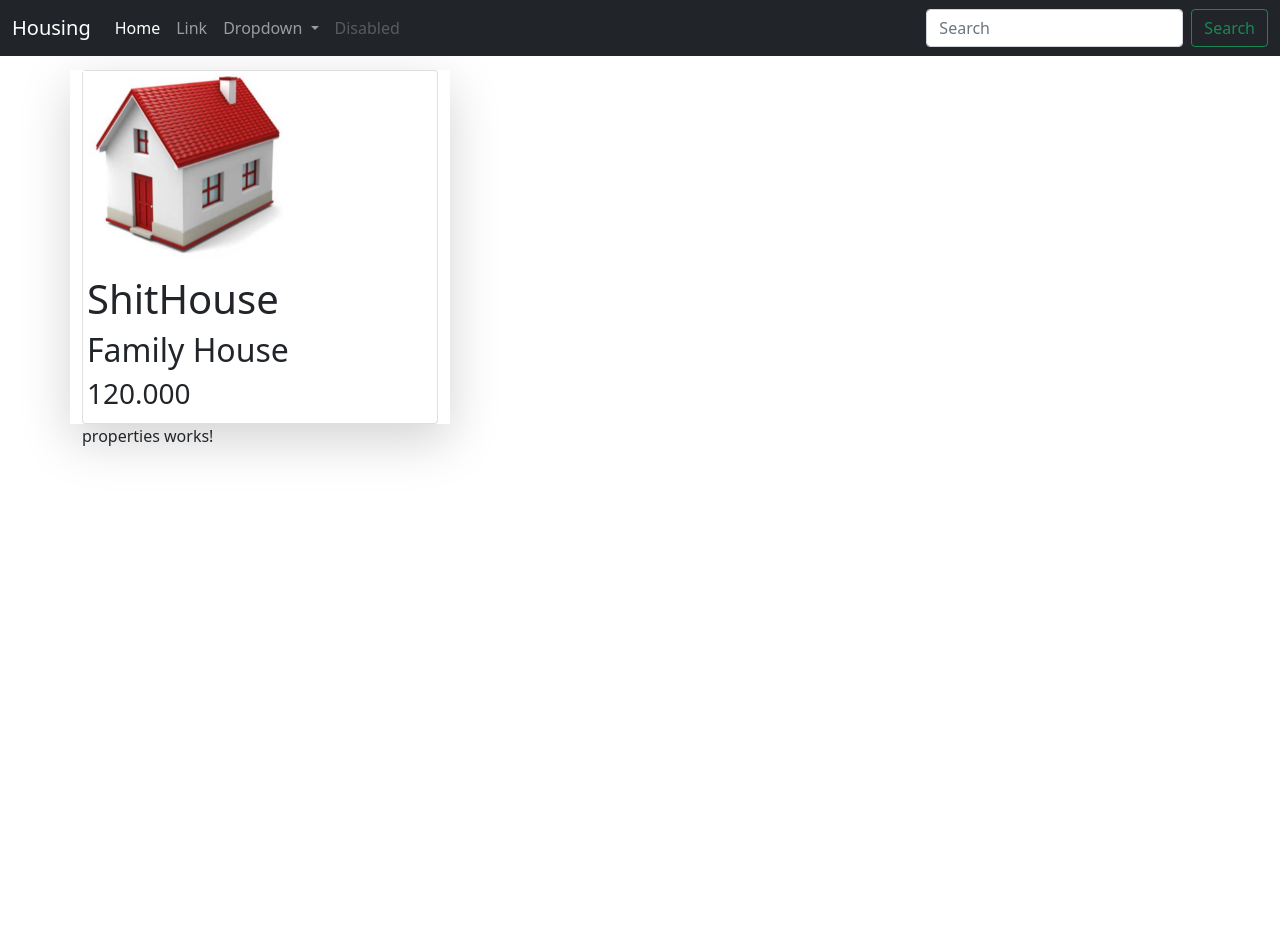
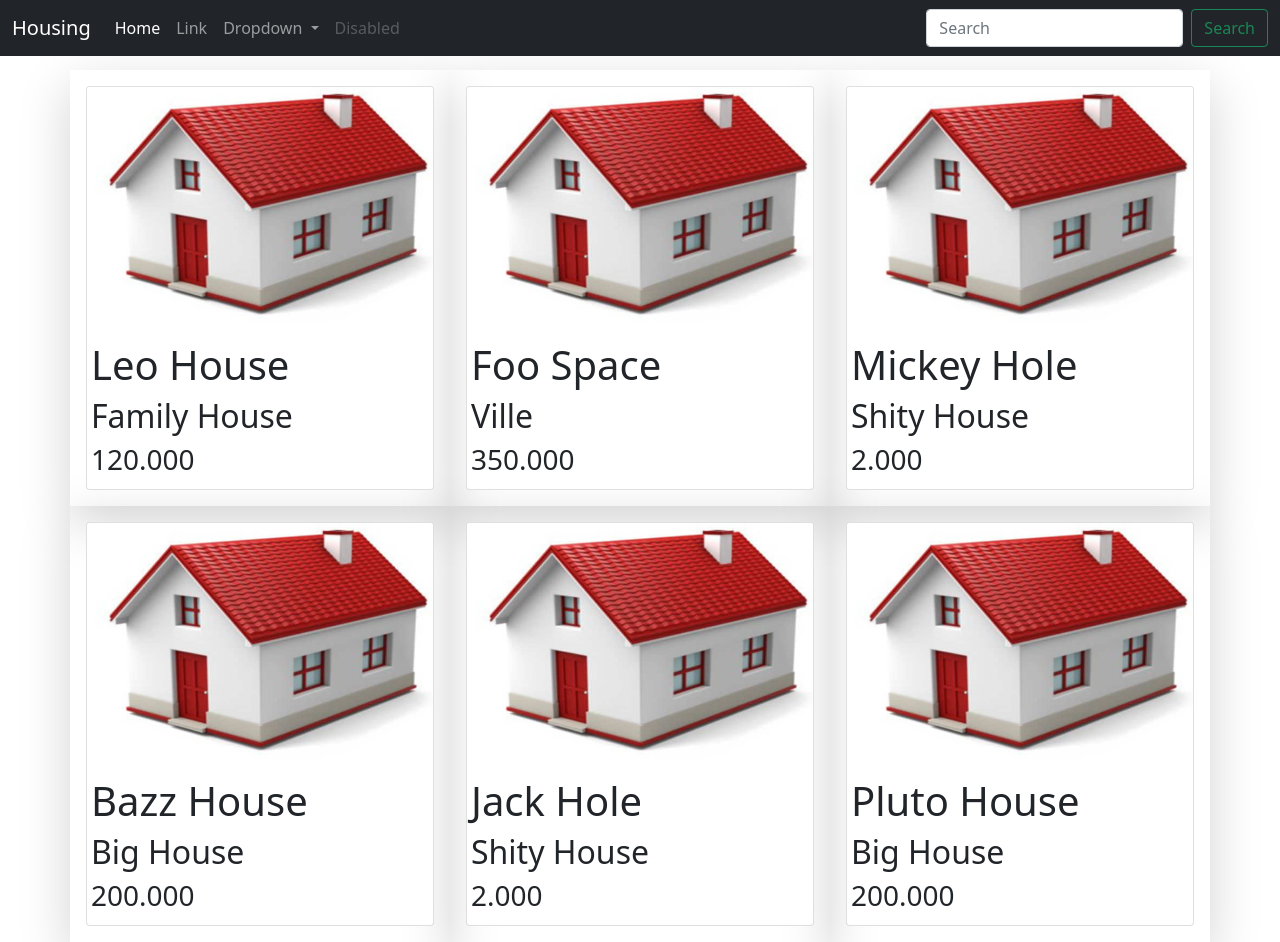
Before and after one commit to leopoldev404/housing-frontend, an Angular app: page / in a window 1280 px wide. Before the commit the page ends 800 px from the top, so only its background shows below. Built offline with nearby package versions, Linux system fonts and the light colour scheme.

Commit message:
add houses 🚀 | add icon | styling card component | add fontawesome 🦄 | add animation

```diff
--- a/src/app/app.component.html
+++ b/src/app/app.component.html
@@ -1,6 +1,5 @@
 <app-nav-bar></app-nav-bar>
 
 <div class="container" style="margin-top: 70px">
-  <app-property-card></app-property-card>
   <app-properties></app-properties>
 </div>
--- a/src/app/properties/properties.component.html
+++ b/src/app/properties/properties.component.html
@@ -1 +1,5 @@
-<p>properties works!</p>
+<div class="row">
+    <div *ngFor="let property of properties" class="shadow-lg col-sm-4 p-3">
+       <app-property-card [property]="property"></app-property-card>
+    </div>
+</div>
--- a/src/app/properties/properties.component.ts
+++ b/src/app/properties/properties.component.ts
@@ -3,13 +3,50 @@ import { Component, OnInit } from '@angular/core';
 @Component({
   selector: 'app-properties',
   templateUrl: './properties.component.html',
-  styleUrls: ['./properties.component.css']
+  styleUrls: ['./properties.component.css'],
 })
 export class PropertiesComponent implements OnInit {
 
-  constructor() { }
+  properties: Array<any> = [
+    {
+      id: '1',
+      name: 'Leo House',
+      type: 'Family House',
+      price: '120.000',
+    },
+    {
+      id: '2',
+      name: 'Foo Space',
+      type: 'Ville',
+      price: '350.000',
+    },
+    {
+      id: '3',
+      name: 'Mickey Hole',
+      type: 'Shity House',
+      price: '2.000',
+    },
+    {
+      id: '4',
+      name: 'Bazz House',
+      type: 'Big House',
+      price: '200.000',
+    },
+    {
+      id: '5',
+      name: 'Jack Hole',
+      type: 'Shity House',
+      price: '2.000',
+    },
+    {
+      id: '6',
+      name: 'Pluto House',
+      type: 'Big House',
+      price: '200.000',
+    },
+  ];
 
-  ngOnInit(): void {
-  }
+  constructor() {}
 
+  ngOnInit(): void {}
 }
--- a/src/app/property-card/property-card.component.css
+++ b/src/app/property-card/property-card.component.css
@@ -1,4 +1,45 @@
 .property-image {
-    width: 200px;
-    height: 200px;
+    height: 250px;
 }
+
+.card:hover img {
+    transform: scale(1.2, 1.2);
+    transition-duration: 500ms;
+    transition-timing-function: ease-in-out;
+    height: 250px;
+    opacity: .5;
+}
+
+.card img {
+    transform: scale(1, 1);
+    transition-duration: 500ms;
+    transition-timing-function: ease-in-out;
+    height: 250px;
+}
+
+
+
+.card-img-wrapper {
+    overflow: hidden;
+    position: relative;
+}
+
+
+.member-icons {
+    position: absolute;
+    bottom: -10%;
+    left: 0;
+    right: 0;
+    margin-right: auto;
+    margin-left: auto;
+    opacity: 0;
+}
+
+.card-img-wrapper:hover .member-icons {
+    bottom: 0;
+    opacity: 1;
+}
+
+.animate {
+    transition: all .3s ease-in-out;
+}
--- a/src/app/property-card/property-card.component.html
+++ b/src/app/property-card/property-card.component.html
@@ -1,12 +1,22 @@
-<div class="row">
-    <div class="shadow-lg col-sm-4">
-        <div class="card">
-            <img class="property-image" src="assets/blank-house.jpg">
-            <div class="card-body p-1">
-                <h1>{{Property.name}}</h1>
-                <h2>{{Property.type}}</h2>
-                <h3>{{Property.price}}</h3>
-            </div>
-        </div>
+<div class="card">
+    <div class="card-img-wrapper">
+        <img class="property-image card-img-top" src="assets/blank-house.jpg">
+        <ul class="list-inline text-center member-icons animate">
+            <li class="list-inline-item">
+                <button class="btn btn-primary">
+                    <i class="far fa-edit"></i>
+                </button>
+            </li>
+            <li class="list-inline-item">
+                <button class="btn btn-primary">
+                    <i class="far fa-address-book"></i>
+                </button>
+            </li>
+        </ul>
+    </div>
+    <div class="card-body p-1">
+        <h1>{{property.name}}</h1>
+        <h2>{{property.type}}</h2>
+        <h3>{{property.price}}</h3>
     </div>
 </div>
--- a/src/app/property-card/property-card.component.ts
+++ b/src/app/property-card/property-card.component.ts
@@ -1,16 +1,10 @@
-import { Component } from '@angular/core';
+import { Component, Input } from '@angular/core';
 
 @Component({
   selector: 'app-property-card',
   templateUrl: './property-card.component.html',
-  styleUrls: ['./property-card.component.css']
+  styleUrls: ['./property-card.component.css'],
 })
 export class PropertyCardComponent {
-
-  Property: any = {
-    id: "1",
-    name: "ShitHouse",
-    type: "Family House",
-    price: "120.000"
-  }
+  @Input() property: any;
 }
--- a/src/index.html
+++ b/src/index.html
@@ -9,5 +9,6 @@
 </head>
 <body>
   <app-root></app-root>
+  <script src="https://kit.fontawesome.com/da1adf1aba.js" crossorigin="anonymous"></script>
 </body>
 </html>
```
Also changed, not shown: src/assets/blank-house-icon.png (added).
